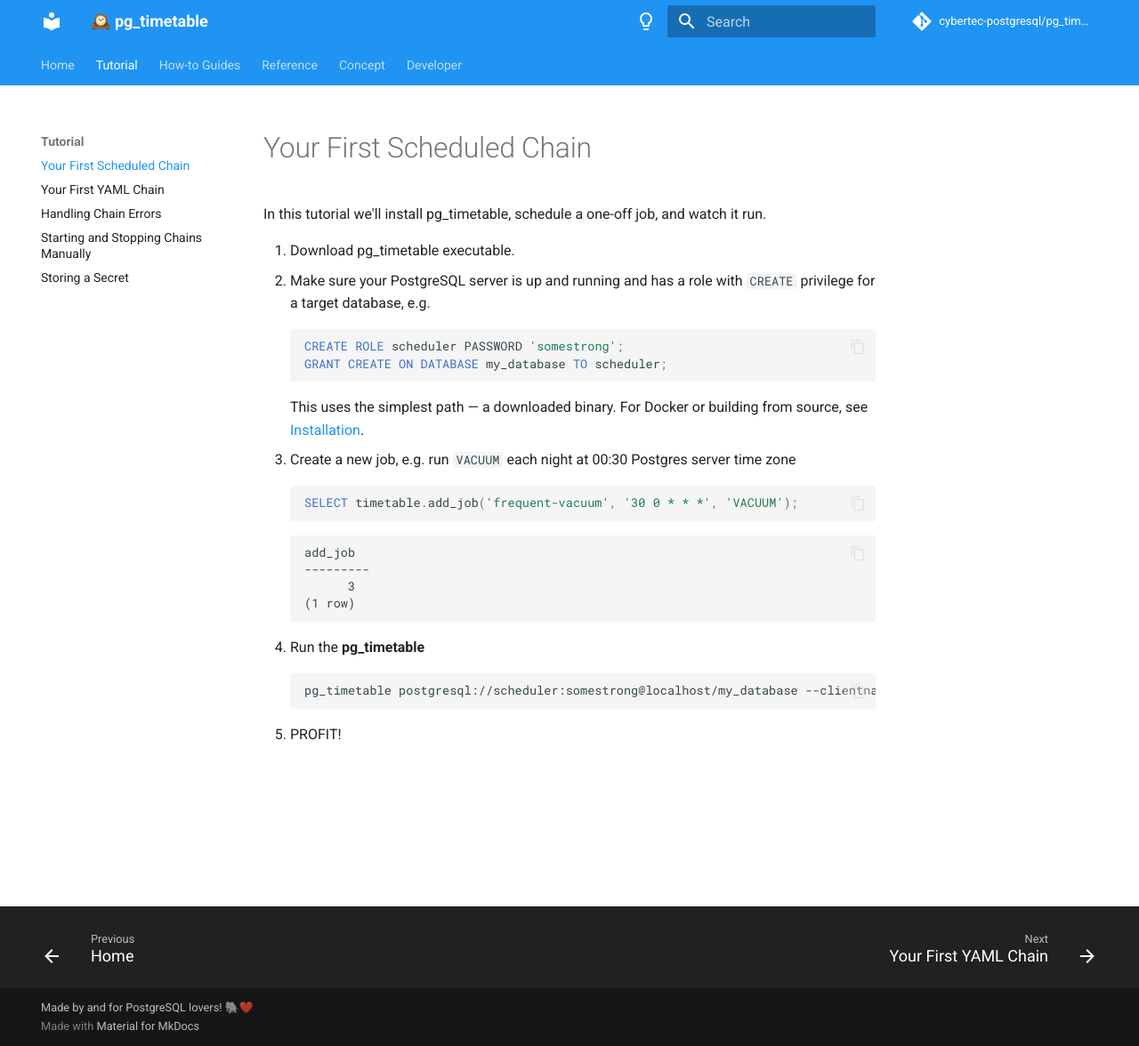
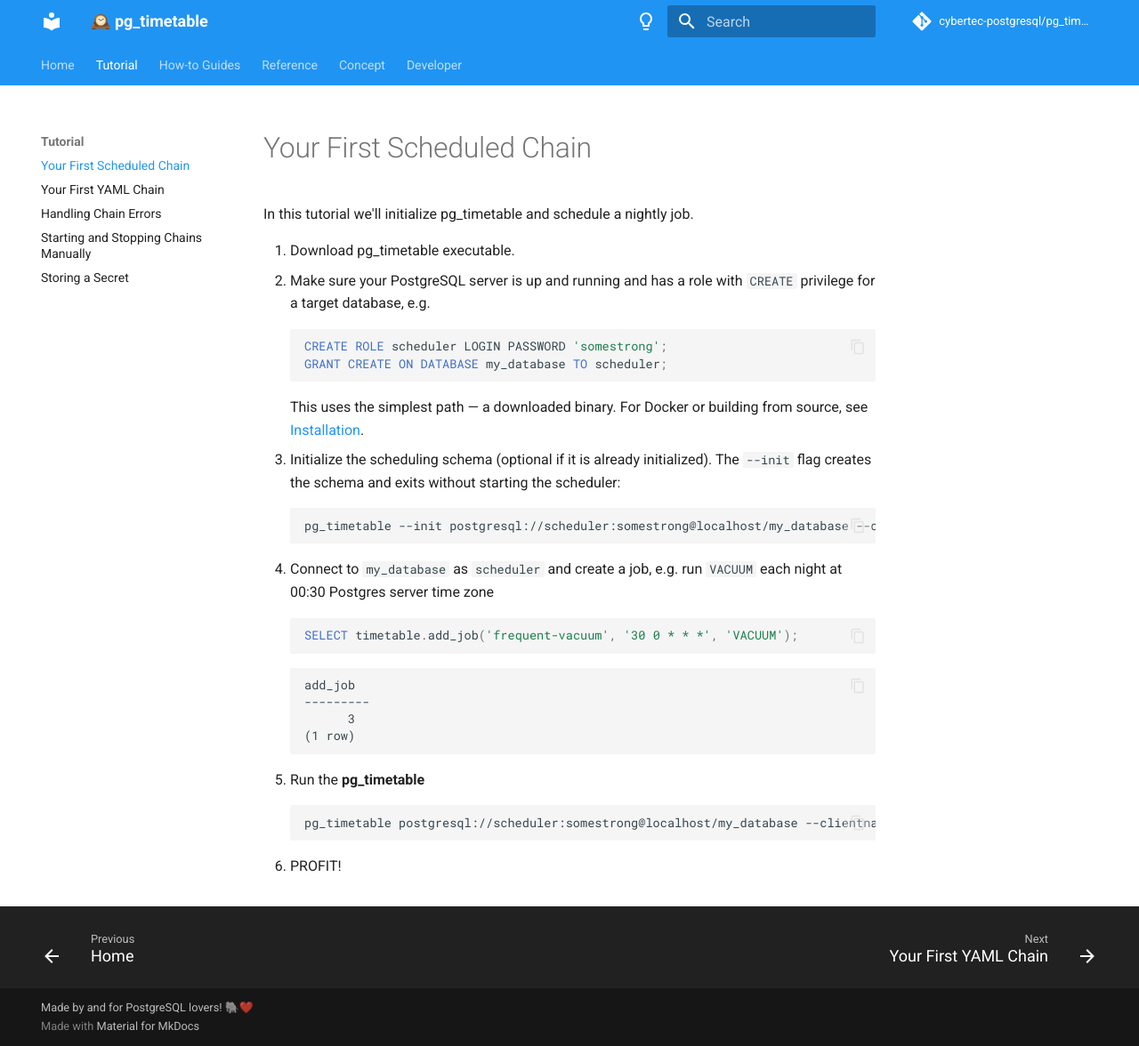
Before and after one commit to cybertec-postgresql/pg_timetable, an MkDocs documentation site: the page built from docs/tutorial-first-chain.md, in a window 1280 px wide and 1176 px high. Shown: the whole window at 89% size. Built offline with MkDocs 1.6.1 and Material for MkDocs 9.7.7, drawn with Linux system fonts in a browser that asks for light colours; comment, search, counter and statistics services are not loaded; the version menu is left out.

Commit message:
[-] fix first-use setup and YAML argument examples (#867)
* Fix first-use setup and YAML argument examples

* docs: clarify when first-chain initialization is optional

* docs: include YAML examples from samples instead of parsing Markdown

Move yaml-format.md chain examples into samples/yaml and pull them in
with pymdownx.snippets, so the sample test covers them without regex
extraction from Markdown.

---------

Co-authored-by: Pavlo Golub <pavlo.golub@gmail.com>

````diff
--- a/docs/tutorial-first-chain.md
+++ b/docs/tutorial-first-chain.md
@@ -1,19 +1,27 @@
 # Your First Scheduled Chain
 
-In this tutorial we'll install pg_timetable, schedule a one-off job, and watch it run.
+In this tutorial we'll initialize pg_timetable and schedule a nightly job.
 
 1. Download pg_timetable executable.
 2. Make sure your PostgreSQL server is up and running and has a role with `CREATE` privilege
    for a target database, e.g.
 
     ```sql
-    CREATE ROLE scheduler PASSWORD 'somestrong';
+    CREATE ROLE scheduler LOGIN PASSWORD 'somestrong';
     GRANT CREATE ON DATABASE my_database TO scheduler;
     ```
 
     This uses the simplest path — a downloaded binary. For Docker or building from source, see [Installation](installation.md).
 
-3. Create a new job, e.g. run `VACUUM` each night at 00:30 Postgres server time zone
+3. Initialize the scheduling schema (optional if it is already initialized).
+   The `--init` flag creates the schema and exits without starting the scheduler:
+
+    ```bash
+    pg_timetable --init postgresql://scheduler:somestrong@localhost/my_database --clientname=vacuumer
+    ```
+
+4. Connect to `my_database` as `scheduler` and create a job, e.g. run `VACUUM` each night
+   at 00:30 Postgres server time zone
 
     ```sql
     SELECT timetable.add_job('frequent-vacuum', '30 0 * * *', 'VACUUM');
````
Also changed, not shown: other parts of docs/tutorial-first-chain.md (+2 -2 lines), README.md (+9 -3 lines), docs/installation.md (+1 -1 lines), docs/yaml-format.md (+12 -39 lines), 9 other files.
